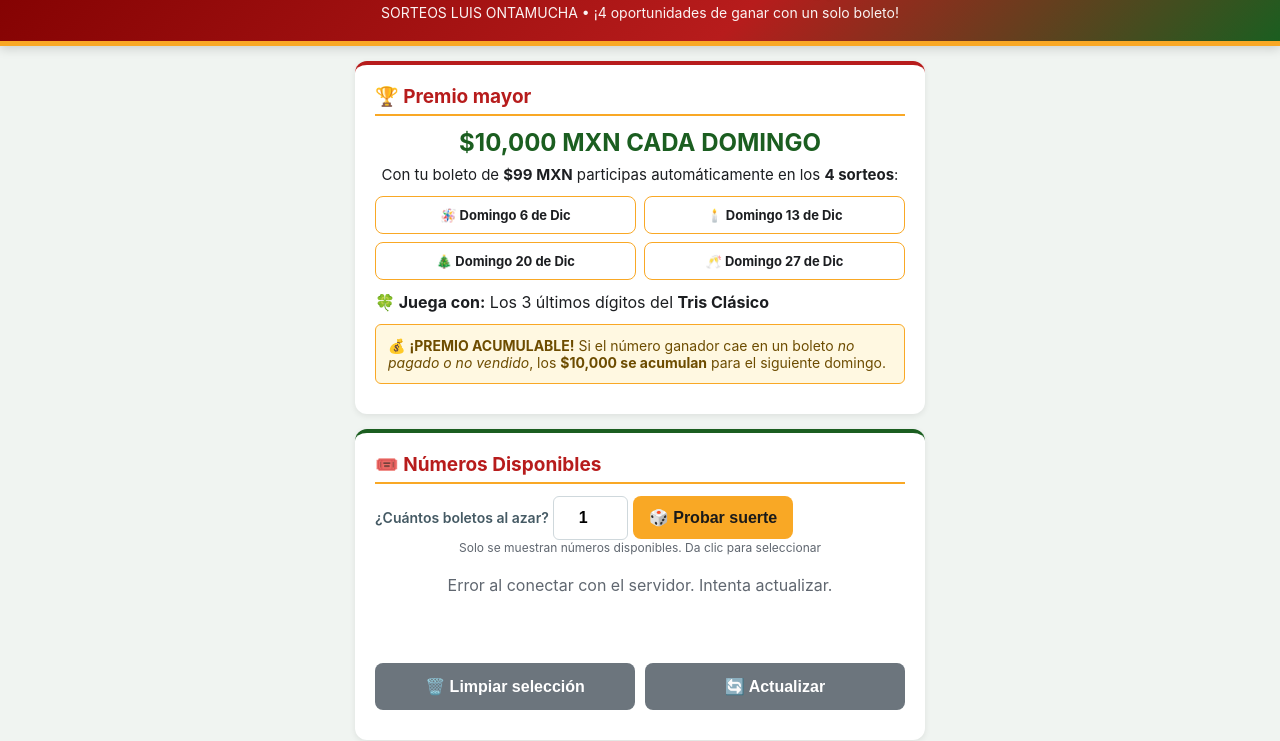
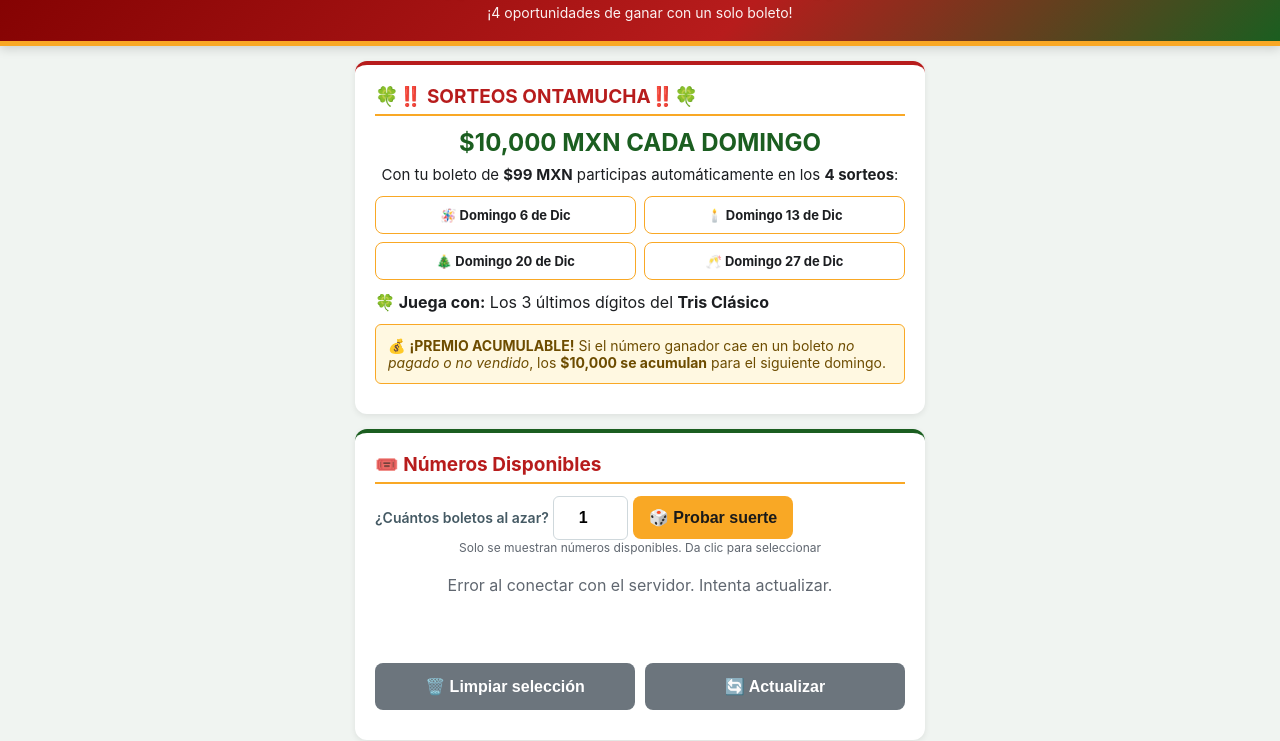
Before and after one commit to SORTEOS-ONTAMUCHA/Maraton-de-Diciembre, a plain HTML site: page index.html in a window 1280 px wide. Shown: the part 89-830 px from the top of the page. Drawn offline with Linux system fonts and the light colour scheme.

Commit message:
index.html

```diff
--- a/index.html
+++ b/index.html
@@ -57,12 +57,12 @@ label{font-weight:600;font-size:14px;color:#455a64}
 <div class="header-navidad">
   <div class="badge-navidad">Edición Especial</div>
   <h1>✨ MARATÓN DE DICIEMBRE ✨</h1>
-  <p>SORTEOS LUIS ONTAMUCHA • ¡4 oportunidades de ganar con un solo boleto!</p>
+  <p>¡4 oportunidades de ganar con un solo boleto!</p>
 </div>
 
 <div class="container">
   <div class="card card-roja">
-    <h2>🏆 Premio mayor</h2>
+    <h2>🍀‼️ SORTEOS ONTAMUCHA‼️🍀</h2>
     <p style="font-size:24px;text-align:center;margin:8px 0;color:var(--verde)"><strong>$10,000 MXN CADA DOMINGO</strong></p>
     <p style="text-align:center;font-size:15px;margin-bottom:10px">Con tu boleto de <strong>$99 MXN</strong> participas automáticamente en los <strong>4 sorteos</strong>:</p>
     <div class="fechas-grid">
@@ -130,7 +130,7 @@ label{font-weight:600;font-size:14px;color:#455a64}
       <p><strong>Horario:</strong> Lunes a Domingo 8am - 11pm</p>
       <p><strong>Referencia:</strong> Casa en esquina con diagonal frente a la ganadera</p>
     </div>
-    <button class="btn btn-red" id="btnApartar" onclick="apartarNumero()" disabled>🎄 Apartar Boletos</button>
+    <button class="btn btn-red" id="btnApartar" onclick="apartarNumero()" disabled>🌟 Apartar Boletos</button>
   </div>
 
   <div class="card hidden" id="comprobanteCard">
```
